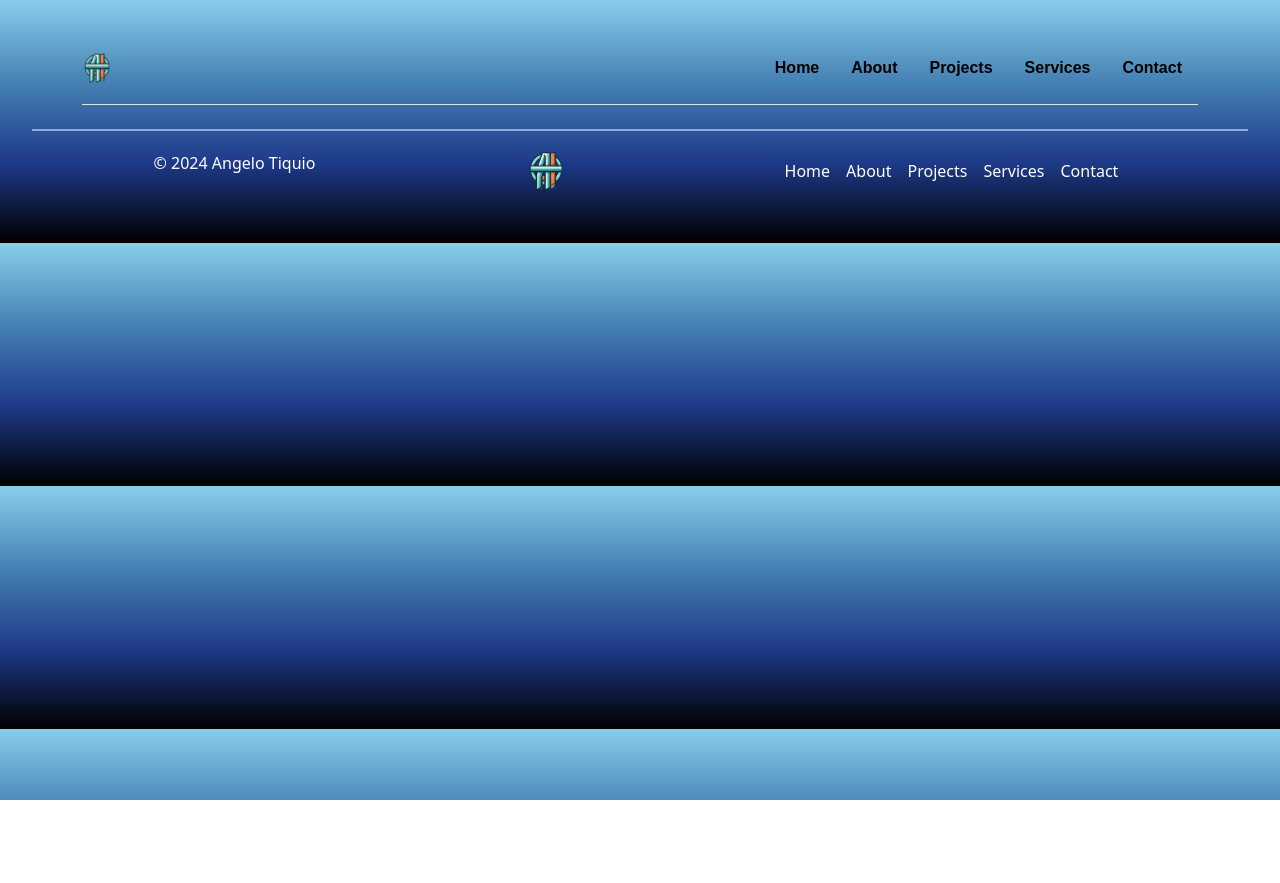
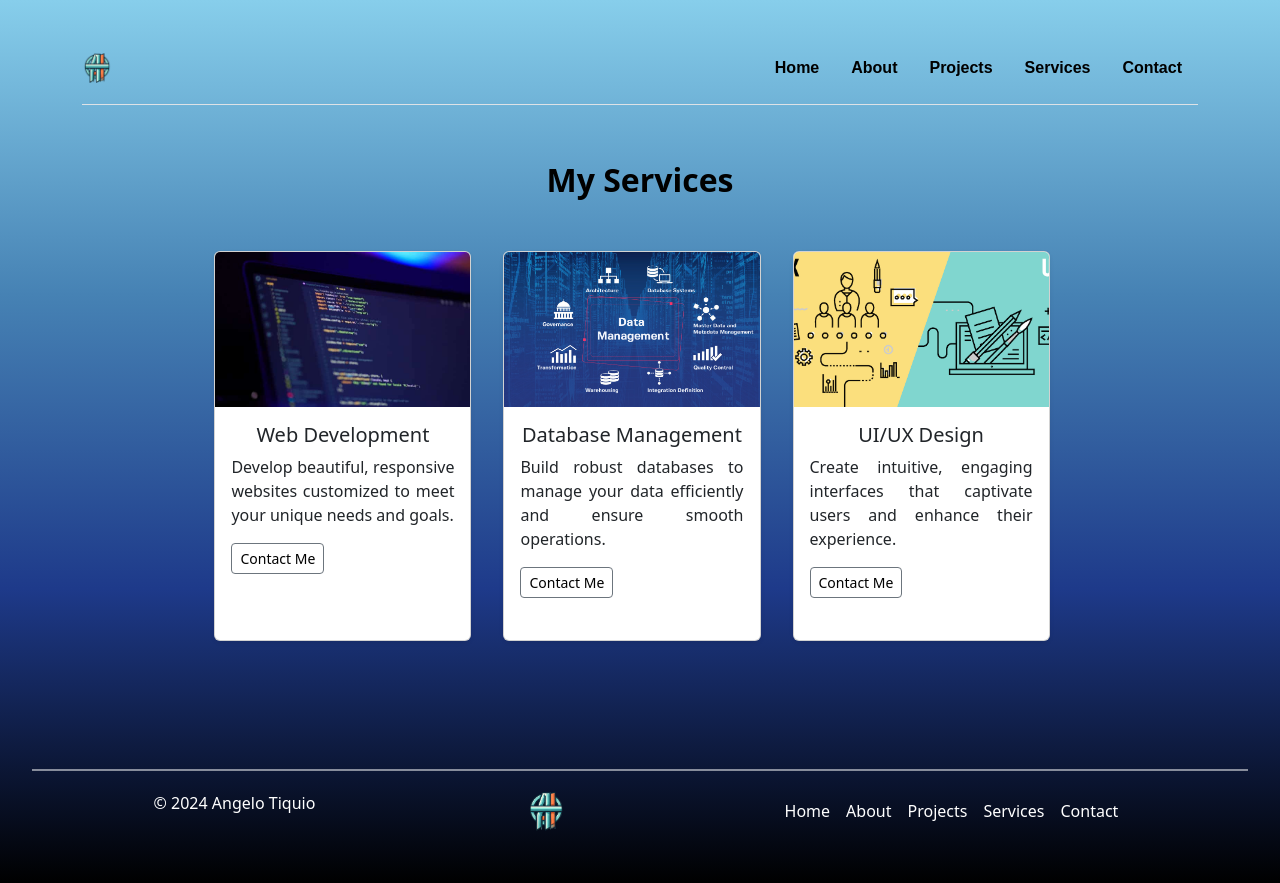
Before and after one commit to CodeBenderX/AngeloTiquioPortfolio, a React (Vite) app in the folder client/: page /services in a window 1280 px wide. Before the commit the page ends 800 px from the top, so only its background shows below. Built offline with nearby package versions, Linux system fonts and the light colour scheme.

Commit message:
editted style, Mainrouter, and added services

```diff
--- a/client/Component/MainRouter.jsx
+++ b/client/Component/MainRouter.jsx
@@ -3,7 +3,7 @@ import { Route, Routes } from "react-router-dom";
 import Home from "../Component/Home.jsx";
 import About from "../Component/About.jsx";
 // import Contact from "./components/Contact";
-// import Services from "./components/Services";
+import Services from "../Component/Services";
 import Layout from "../Component/Layout.jsx";
 import Project from "../Component/Project.jsx";
 import Footer from "../Component/Footer.jsx";
@@ -16,9 +16,10 @@ const MainRouter = () => {
         <Route exact path="/" element={<Home />} />
         <Route exact path="/about" element={<About />} />
         <Route exact path="/project" element={<Project />} />
+        <Route exact path="/services" element={<Services />} />
         {/*
         <Route exact path="/contact" element={<Contact />} />
-        <Route exact path="/services" element={<Services />} /> */}
+         */}
       </Routes>
       <Footer/>
     </div>
--- /dev/null
+++ b/client/Component/Services.jsx
@@ -0,0 +1,78 @@
+import React from "react";
+import service1 from "/src/assets/webDevImage.jpg";
+import service2 from "/src/assets/dataManagement.jpg";
+import service3 from "/src/assets/UIUX.png";
+import "../src/index.css";
+
+const Services = () => {
+  const cards = [
+    {
+      id: 1,
+      title: "Web Development",
+      description:
+        "Develop beautiful, responsive websites customized to meet your unique needs and goals.",
+      image: service1,
+    },
+    {
+      id: 2,
+      title: "Database Management",
+      description:
+        "Build robust databases to manage your data efficiently and ensure smooth operations.",
+      image: service2,
+    },
+    {
+      id: 3,
+      title: "UI/UX Design",
+      description:
+        "Create intuitive, engaging interfaces that captivate users and enhance their experience.",
+      image: service3,
+    },
+  ];
+
+  return (
+    <div className="album">
+      <div className="services-container">
+        <h2 className="services-title">My Services</h2>
+        <div className="services-sub-container">
+          <div className="row row-cols-1 row-cols-sm-2 row-cols-md-3 g-3">
+            {cards.map((card) => (
+              <div className="col" key={card.id}>
+                <div className="card shadow-sm d-flex flex-column h-100">
+                  <img
+                    src={card.image}
+                    alt={card.title}
+                    className="bd-placeholder-img card-img-top"
+                    width="100%"
+                    height="225"
+                    style={{ objectFit: "cover" }}
+                  />
+                  <div className="card-body">
+                    <h5 className="card-title">{card.title}</h5>
+                    <p className="card-text">{card.description}</p>
+                    <div className="d-flex justify-content-between align-items-center">
+                      <div className="btn-group">
+                        <button
+                          type="button"
+                          className="btn btn-sm btn-outline-secondary"
+                        >
+                          <a
+                            href="/contact"
+                            style={{ textDecoration: "none", color: "black" }}
+                          >
+                            Contact Me
+                          </a>
+                        </button>
+                      </div>
+                    </div>
+                  </div>
+                </div>
+              </div>
+            ))}
+          </div>
+        </div>
+      </div>
+    </div>
+  );
+};
+
+export default Services;
--- a/client/src/index.css
+++ b/client/src/index.css
@@ -105,13 +105,6 @@ body {
 }
 .services-container {
   height: 80vh;
-  background: linear-gradient(
-    to bottom,
-    #87ceeb,
-    #4682b4,
-    #1e3a8a,
-    #000000
-  ); /* Blue gradient */
   color: Black;
 }
 
```
